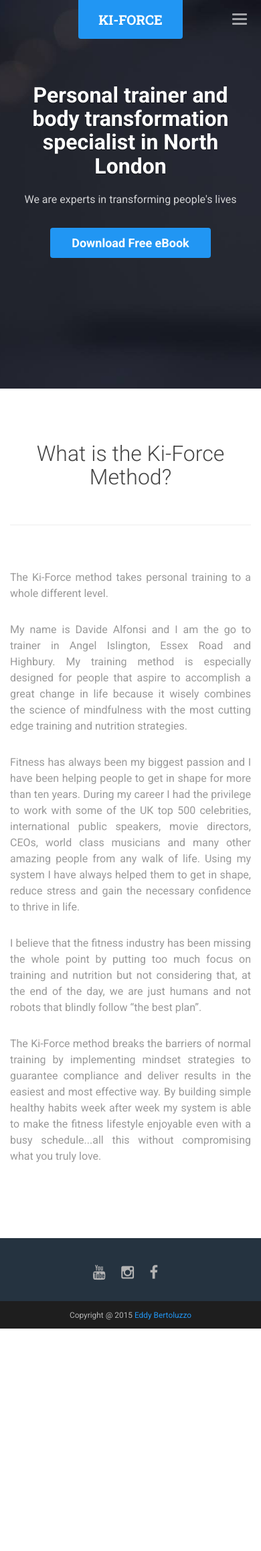
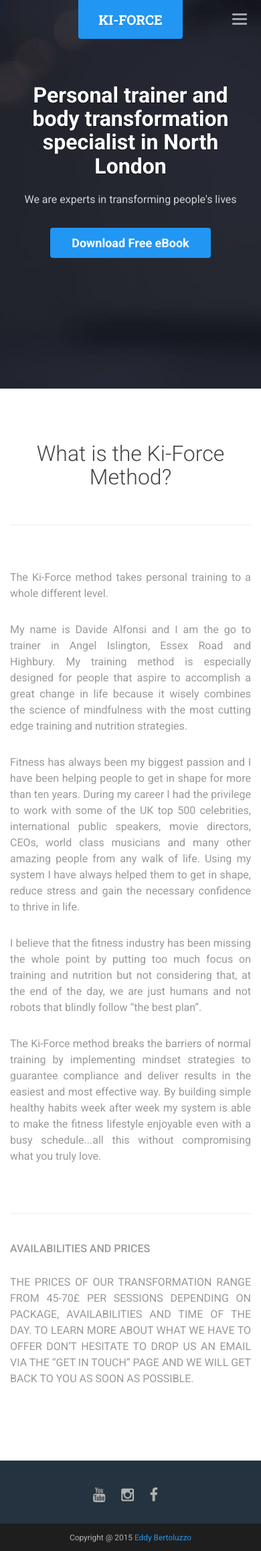
Before and after one commit to Widar91/kiforce, a Jekyll site: the page built from index.html, in a window 390 px wide. Shown: the whole page at 67% size. Built offline with Jekyll 4.4.1, drawn with Linux system fonts in a browser that asks for light colours; before the commit the page ends 1983 px from its top, so only the background shows below that.

Commit message:
added rt4 + latest changes from davide

```diff
--- a/_includes/header.html
+++ b/_includes/header.html
@@ -24,14 +24,17 @@
                     <!--li {% if page.url == '/celebrities.html' %} class="active nav-item" {% else %} class="nav-item"{% endif %} >
                         <a href="celebrities.html">Celebrities</a></li-->
 
-                    <li {% if page.url == '/tv.html' %} class="active nav-item" {% else %} class="nav-item"{% endif %} >
-                        <a href="tv.html">TV</a></li>
+                    <!--li {% if page.url == '/tv.html' %} class="active nav-item" {% else %} class="nav-item"{% endif %} >
+                        <a href="tv.html">TV</a></li-->
+
+                    <li {% if page.url == '/rt4.html' %} class="active nav-item" {% else %} class="nav-item"{% endif %} >
+                        <a href="rt4.html">At Home PT</a></li>
 
                     <li {% if page.url == '/blog.html' %} class="active nav-item" {% else %} class="nav-item"{% endif %} >
                         <a href="blog.html">Blog</a></li>
 
                     <li {% if page.url == '/about.html' %} class="active nav-item" {% else %} class="nav-item"{% endif %} >
-                        <a href="about.html">About Me</a></li>
+                        <a href="about.html">About Davide</a></li>
 
                     <li class="nav-item nav-item-cta last"><a class="btn btn-cta btn-cta-secondary" href="contact.html">Get in Touch</a></li>
                 </ul><!--//nav-->
--- a/assets/css/styles.css
+++ b/assets/css/styles.css
@@ -754,6 +754,13 @@
   -o-background-size: cover;
   background-size: cover;
 }
+.bg-slider-wrapper .flexslider .slide.slide-rt4 {
+  background: #253340 url('../images/background/rt4.jpg') no-repeat 50% top;
+  -webkit-background-size: cover;
+  -moz-background-size: cover;
+  -o-background-size: cover;
+  background-size: cover;
+}
 .bg-slider-wrapper .flexslider .flex-control-nav {
   z-index: 30;
   bottom: 30px;
@@ -788,6 +795,9 @@
 }
 .headline-bg.tv-headline-bg {
   background-image: url('../images/background/tv.jpg');
+}
+.headline-bg.rt4-headline-bg {
+  background-image: url('../images/background/rt4.jpg');
 }
 /* ======= Promo ======= */
 .promo {
--- a/contact.html
+++ b/contact.html
@@ -61,7 +61,6 @@
                     <ul class="other-info list-unstyled col-md-6 col-sm-10 col-xs-12 col-md-offset-3 col-sm-offset-1 xs-offset-0" >
                         <li><i class="fa fa-envelope-o"></i><a href="mailto:kiforce.training@gmail.com?Subject=Free%20Breakthrough%20Session">kiforce.training@gmail.com</a></li>
                         <li><i class="fa fa-instagram"></i><a href="https://www.instagram.com/kiforce/" target="_blank">@kiforce</a></li>
-                        <li><i class="fa fa-phone"></i><a href="tel:07446719444">0744 6719 444</a></li>
                         <li><i class="fa fa-map-marker"></i>Lift <br /> 45 White Lion Street<br />N1 9PW<br />London<br />UK</li>
                     </ul>
                 </div><!--//row-->
--- a/index.html
+++ b/index.html
@@ -47,6 +47,11 @@
                 <p class="intro" style="text-align:justify">
                     The Ki-Force method breaks the barriers of normal training by implementing mindset strategies to guarantee compliance and deliver results in the easiest and most effective way. By building simple healthy habits week after week my system is able to make the fitness lifestyle enjoyable even with a busy schedule...all this without compromising what you truly love.
                 </p>
+                <br/>
+                <hr/>
+                <br/>
+                <h3 class="intro" style="text-align:justify">AVAILABILITIES AND PRICES</h3>
+                <p class="intro" style="text-align:justify">THE PRICES OF OUR TRANSFORMATION RANGE FROM 45-70£ PER SESSIONS DEPENDING ON PACKAGE, AVAILABILITIES AND TIME OF THE DAY. TO LEARN MORE ABOUT WHAT WE HAVE TO OFFER DON’T HESITATE TO DROP US AN EMAIL VIA THE “GET IN TOUCH” PAGE AND WE WILL GET BACK TO YOU AS SOON AS POSSIBLE.</p>
             </div><!--//container-->
         </section><!--//why-->
     </div><!--//section-wrapper-->
```
Also changed, not shown: blog.html (+27 -1 lines), less/default/base.less (+7 -0 lines), rt4.html (added, +68 -0 lines), assets/images/background/rt4.jpg (added), assets/images/rt4/rt4-text-1.jpg (added), assets/images/rt4/rt4-text-2.jpg (added).
